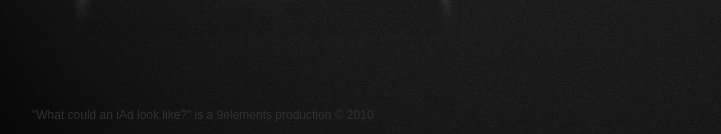
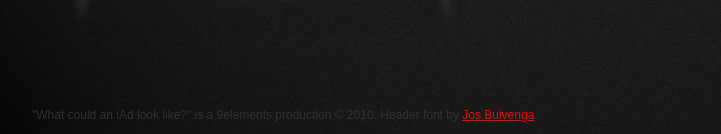
Before and after one commit to dineshkummarc/iAd, a PHP site: page / in a window 1280 px wide. Shown: the part 928-1062 px from the top of the page, without its empty margins (198-919 px from the left). Run offline with PHP 8.4, Linux system fonts and the light colour scheme.

Commit message:
Added font notice

```diff
--- a/index.php
+++ b/index.php
@@ -165,7 +165,7 @@
             </div>
         </div>
         <footer>
-            "What could an iAd look like?" is a 9elements production &copy; 2010
+            "What could an iAd look like?" is a 9elements production &copy; 2010. Header font by <a href="http://www.exljbris.nl">Jos Buivenga</a>.
         </footer>
     </div>
 </body>
```
